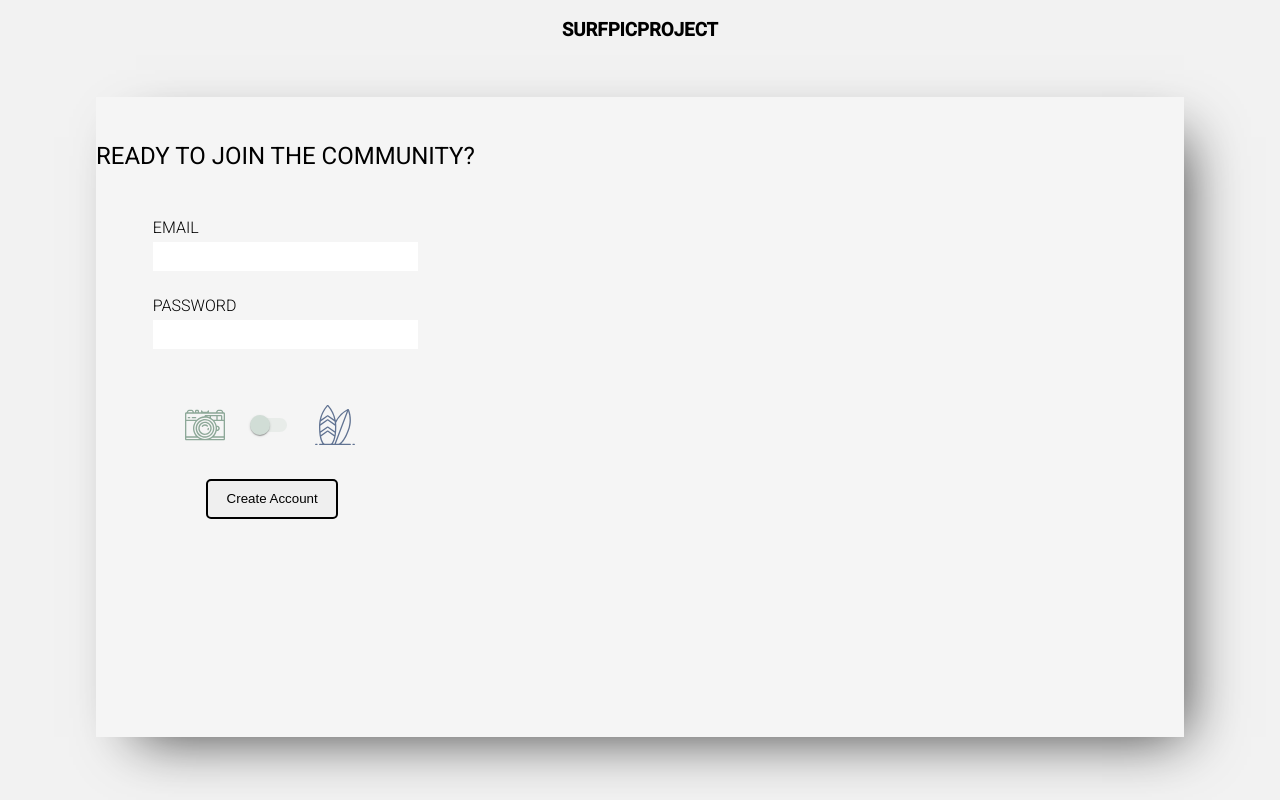
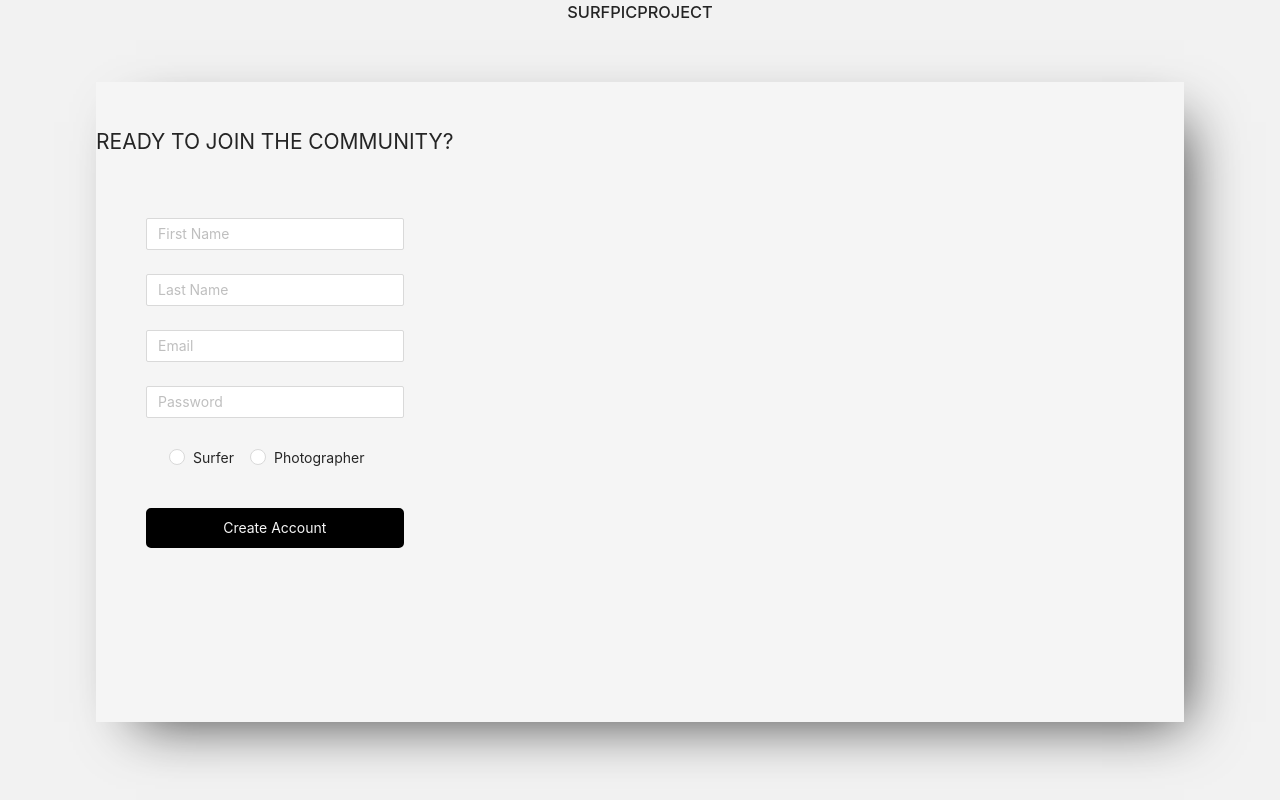
Before and after one commit to gfregalado/surf-pics-project, a React (Create React App) app in the folder client-side/: page /Signup in a window 1280 px wide. Built offline with nearby package versions, Linux system fonts and the light colour scheme.

Commit message:
Changes form structure to use Antd, still needs to update handle with radio buttons to change user type image

```diff
--- a/client-side/package.json
+++ b/client-side/package.json
@@ -7,7 +7,7 @@
     "@testing-library/jest-dom": "^4.2.4",
     "@testing-library/react": "^9.5.0",
     "@testing-library/user-event": "^7.2.1",
-    "formik": "^2.1.4",
+    "antd": "^4.3.4",
     "react": "^16.13.1",
     "react-dom": "^16.13.1",
     "react-router-dom": "^5.2.0",
--- a/client-side/src/App.css
+++ b/client-side/src/App.css
@@ -1,3 +1,5 @@
+@import '~antd/dist/antd.css';
+
 .App {
   text-align: center;
 }
--- a/client-side/src/Components/Forms/SignupForm.js
+++ b/client-side/src/Components/Forms/SignupForm.js
@@ -1,91 +1,94 @@
 import React from 'react';
-import { Formik } from 'formik';
 
-import surfIcon from '../../Assets/Icons/surf-equipment.svg';
-import photoIcon from '../../Assets/Icons/photo-camera.svg';
-import CustomSwitch from '../../Components/UI/Switch/Switch';
-import FormControlLabel from '@material-ui/core/FormControlLabel';
-import Classes from './SignupForm.module.css';
+// import Classes from './SignupForm.module.css';
 
-const SignupForm = (props) => (
-  <div>
-    <Formik
-      initialValues={{ email: '', password: '' }}
-      validate={(values) => {
-        const errors = {};
-        if (!values.email) {
-          errors.email = 'Required';
-        } else if (
-          !/^[A-Z0-9._%+-]+@[A-Z0-9.-]+\.[A-Z]{2,}$/i.test(values.email)
-        ) {
-          errors.email = 'Invalid email address';
-        }
-        return errors;
-      }}
-      onSubmit={(values, { setSubmitting }) => {
-        setTimeout(() => {
-          alert(JSON.stringify(values, null, 2));
-          setSubmitting(false);
-        }, 400);
-      }}
+import { Form, Input, Radio } from 'antd';
+import Button from '../UI/Buttons/Button';
+
+const SignupForm = () => {
+  const onFinish = (values) => {
+    console.log('Received values of form: ', values);
+  };
+
+  return (
+    <Form
+      name="signup_form"
+      className="login-form"
+      onFinish={onFinish}
+      style={{ marginLeft: '50px', marginRight: '50px', marginTop: '60px' }}
     >
-      {({
-        values,
-        errors,
-        touched,
-        handleChange,
-        handleBlur,
-        handleSubmit,
-        isSubmitting,
-        /* and other goodies */
-      }) => (
-        <form onSubmit={handleSubmit}>
-          <label For="LastName">Email</label>
-          <input
-            type="email"
-            name="email"
-            onChange={handleChange}
-            onBlur={handleBlur}
-            value={values.email}
-          ></input>
-          <div className={Classes.ErrorBox}>
-            {errors.email && touched.email && errors.email}
-          </div>
+      <Form.Item
+        name="firstName"
+        rules={[
+          {
+            required: true,
+            message: 'Please input your First name',
+          },
+        ]}
+      >
+        <Input type="firstName" placeholder="First Name" />
+      </Form.Item>
+      <Form.Item
+        name="lastName"
+        rules={[
+          {
+            required: true,
+            message: 'Please input your Last name',
+          },
+        ]}
+      >
+        <Input type="LasttName" placeholder="Last Name" />
+      </Form.Item>
+      <Form.Item
+        name="email"
+        rules={[
+          {
+            type: 'email',
+            message: 'The input is not valid E-mail!',
+          },
+          {
+            required: true,
+            message: 'Please input your E-mail!',
+          },
+        ]}
+      >
+        <Input placeholder="Email" />
+      </Form.Item>
+      <Form.Item
+        name="password"
+        rules={[
+          {
+            required: true,
+            message: 'Please input your Password!',
+          },
+        ]}
+      >
+        <Input type="password" placeholder="Password" />
+      </Form.Item>
 
-          <label For="password">Password</label>
-          <input
-            type="password"
-            name="password"
-            onChange={handleChange}
-            onBlur={handleBlur}
-            value={values.password}
-          ></input>
-          <p>{errors.password && touched.password && errors.password}</p>
+      <Form.Item
+        name="radio-group"
+        // label="Yo, I am a"
+        rules={[
+          {
+            required: true,
+            message: 'Please Choose which one are you!',
+          },
+        ]}
+      >
+        <Radio.Group>
+          <Radio value="a">Surfer</Radio>
+          <Radio value="b">Photographer</Radio>
+        </Radio.Group>
+      </Form.Item>
 
-          <div className={Classes.Switch}>
-            <img
-              src={photoIcon}
-              alt="surfIcon"
-              width="40px"
-              style={{ paddingRight: '27px' }}
-            />
-            <FormControlLabel
-              control={<CustomSwitch onChange={props.switch} name="userType" />}
-            />
-            <img src={surfIcon} alt="surfIcon" width="40px" />
-          </div>
-
-          <button
-            type="submit"
-            disabled={isSubmitting}
-            style={{ marginRight: '30%', width: '50%' }}
-          >
-            Create Account
-          </button>
-        </form>
-      )}
-    </Formik>
-  </div>
-);
+      <Form.Item>
+        <Button htmlType="submit" className="login-form-button">
+          Create Account
+        </Button>
+      </Form.Item>
+    </Form>
+  );
+};
 
 export default SignupForm;
--- a/client-side/src/Components/Forms/SignupForm.module.css
+++ b/client-side/src/Components/Forms/SignupForm.module.css
@@ -1,29 +1,3 @@
-form {
-  display: flexbox;
-  margin: auto;
-  width: 70%;
-  display: flex;
-  flex-direction: column;
-  justify-content: center;
-}
-
-.Form {
-  width: 100%;
-  height: 100%;
-}
-
-input {
-  border: none;
-  padding: 7px;
-}
-
-label {
-  text-align: left;
-  margin: 25px 0 5px 0;
-  font-weight: 300;
-  text-transform: uppercase;
-}
-
 .Switch {
   display: flex;
   align-items: center;
--- a/client-side/src/Views/Authentication/Signup/Signup.module.css
+++ b/client-side/src/Views/Authentication/Signup/Signup.module.css
@@ -36,6 +36,9 @@
 
   .Form {
     width: 50%;
+    display: flex;
+    flex-direction: column;
+    justify-content: center;
   }
 
   .ImagePhotographer {
@@ -53,4 +56,8 @@
     background-image: url('../../../Assets/Images/surfer.jpg');
     background-size: cover;
   }
+  .Logo {
+    margin: 20.5px 0;
+    font-size: 1.2em;
+  }
 }
```
Also changed, not shown: 1 other file (tests, documents, lock files or other folders).
